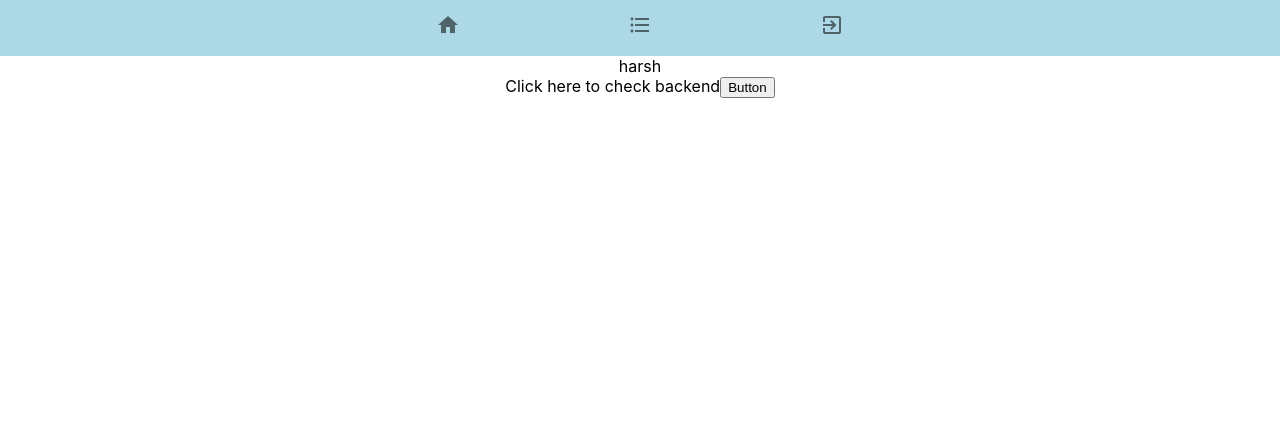
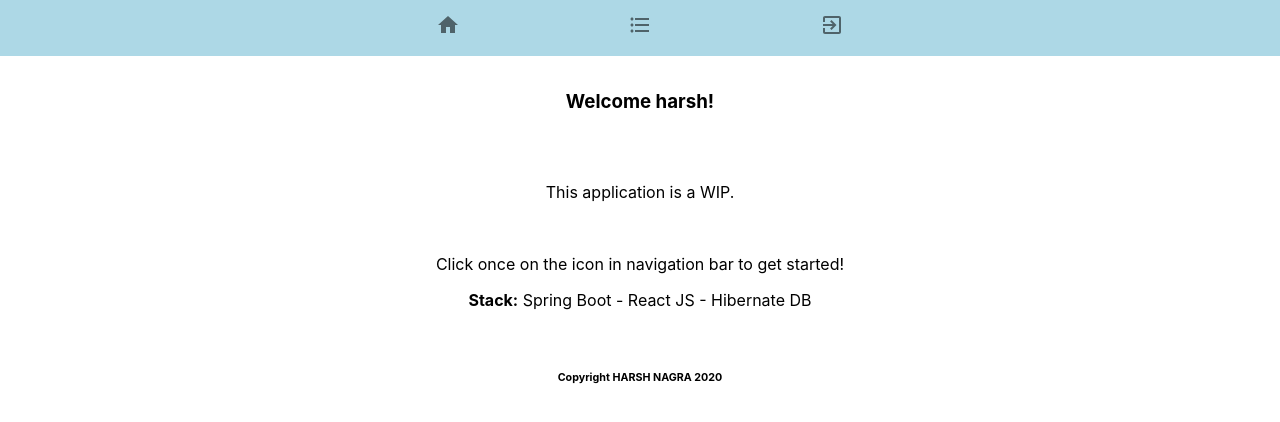
Before and after one commit to HarshNagra/todo-app-springboot-react, a React (Create React App) app in the folder frontend/todo-app-pwa/: page /welcome/harsh in a window 1280 px wide. Shown: the top 422 px of the page. Built offline with nearby package versions, Linux system fonts and the light colour scheme; sample sign-in values are in the browser's storage.

Commit message:
Fixed UI

```diff
--- a/frontend/todo-app-pwa/src/App.js
+++ b/frontend/todo-app-pwa/src/App.js
@@ -24,8 +24,7 @@ function App() {
           <AuthenticatedRoute path="/welcome/:name" component={Welcome}/>
           <AuthenticatedRoute path="/todo/:id" component={Todo}/>
           <AuthenticatedRoute path="/todo" component={TodoList}/>
-          <AuthenticatedRoute path="/logout" component={Logout}/>
-
+          <Route path="/logout" component={Logout}/>
           <Route  component={Error}/>
         </Switch>
       </Router>
--- a/frontend/todo-app-pwa/src/components/error.js
+++ b/frontend/todo-app-pwa/src/components/error.js
@@ -4,7 +4,6 @@ import React from 'react';
 function Error() {
   return (
     <div className="App">
-      {/* <Navigation/> */}
       <h3>Invalid URL!</h3>
     </div>
   );
--- a/frontend/todo-app-pwa/src/components/navigation.js
+++ b/frontend/todo-app-pwa/src/components/navigation.js
@@ -7,6 +7,7 @@ import BottomNavigationAction from '@material-ui/core/BottomNavigationAction';
 import FormatListBulletedIcon from '@material-ui/icons/FormatListBulleted';
 import HomeIcon from '@material-ui/icons/Home';
 import ExitToAppIcon from '@material-ui/icons/ExitToApp';
+
 
 
 const useStyles = makeStyles({
@@ -19,6 +20,7 @@ function Navigation() {
     const classes = useStyles();
     const [value, setValue] = React.useState('Home');
     const isUserLoggedIn = AuthenticationService.isUserLogedIn();
+    const username = AuthenticationService.getLoggedInUserName();
 
     const handleChange = (event, newValue) => {
         setValue(newValue);
@@ -27,7 +29,7 @@ function Navigation() {
     <div className="App">
         <BottomNavigation value={value} onChange={handleChange} className={classes.root}>
             {!isUserLoggedIn && <BottomNavigationAction label="Todo App" icon={<FormatListBulletedIcon />} />}
-            {isUserLoggedIn && <BottomNavigationAction component={Link} to="/welcome/harsh" label="Home" value="welcome" icon={<HomeIcon/>} />}
+            {isUserLoggedIn && <BottomNavigationAction component={Link} to={`/welcome/${username}`} label="Home" value="welcome" icon={<HomeIcon/>} />}
             {isUserLoggedIn && <BottomNavigationAction component={Link} to="/todo" label="Todo" value="todo" icon={<FormatListBulletedIcon />} />}
             {isUserLoggedIn && <BottomNavigationAction onClick={AuthenticationService.logout} component={Link} to="/logout" label="Logout" value="logout" icon={<ExitToAppIcon />} />}
         </BottomNavigation>
--- a/frontend/todo-app-pwa/src/components/todo.js
+++ b/frontend/todo-app-pwa/src/components/todo.js
@@ -79,8 +79,8 @@ function Todo(props) {
 
     return (
         <div>
-            <div className={classes.app}>Task ID: {id}</div>
-            <form className={classes.root}  onSubmit={handleSubmit(onSubmit)}>
+            {/* <div className={classes.app}>Task ID: {id}</div> */}
+            <form style={{paddingTop: '40px'}} className={classes.root}  onSubmit={handleSubmit(onSubmit)}>
                 <TextField
                     name="task"
                     label="Task"
@@ -92,13 +92,13 @@ function Todo(props) {
                 {errors.task && <div style={{display:'inline'}}><p>Task description should have <br/> at least 5 characters</p><br/></div>}
                 <TextField
                     name="targetDate"
-                    label="Target Date"
+                    label="Due Date"
                     variant="outlined"
                     type="date"
                     defaultValue={targetDate}
                     inputRef={register({ required: true })}
                     /> <br/>
-                    {errors.targetDate && "Target Date is required."}
+                    {errors.targetDate && "Due Date is required."}
                 <Button type="submit" className={classes.button} variant="contained"  >
                     Submit
                 </Button>
--- a/frontend/todo-app-pwa/src/components/todoList.js
+++ b/frontend/todo-app-pwa/src/components/todoList.js
@@ -12,10 +12,17 @@ import TableHead from '@material-ui/core/TableHead';
 import TableRow from '@material-ui/core/TableRow';
 import Paper from '@material-ui/core/Paper';
 import Button from '@material-ui/core/Button';
+import EditIcon from '@material-ui/icons/Edit';
+import DeleteIcon from '@material-ui/icons/Delete';
+import AddIcon from '@material-ui/icons/Add';
 
 const useStyles = makeStyles({
+    tableContainer:{
+        padding:'10px'
+    },
     table: {
       minWidth: 650,
+      textAlign: 'center'
     },
     button: {
         backgroundColor: 'lightblue',
@@ -70,17 +77,16 @@ function TodoList(props) {
 
     return (
         <div className="App">
-            {/* <Navigation/> */}
-            <TableContainer component={Paper}>
+            <TableContainer className={classes.tableContainer} component={Paper}>
                 <Table className={classes.table} aria-label="simple table">
                     <TableHead>
                     <TableRow>
                         {/* <TableCell>ID</TableCell> */}
                         <TableCell>Task</TableCell>
                         <TableCell>Due Date</TableCell>
-                        <TableCell>Done</TableCell>
-                        <TableCell>Update</TableCell>
-                        <TableCell>Delete</TableCell>
+                        {/* <TableCell>Done</TableCell> */}
+                        <TableCell></TableCell>
+                        <TableCell></TableCell>
                     </TableRow>
                     </TableHead>
                     <TableBody>
@@ -90,23 +96,26 @@ function TodoList(props) {
                             {row.id}
                         </TableCell> */}
                         <TableCell >{row.task}</TableCell>
-                        <TableCell>{moment(row.targetDate).format('YYYY-MM-DD')}</TableCell>
-                        <TableCell>{''+row.done}</TableCell>
+                        <TableCell>{moment(row.targetDate).format('DD/MM/YYYY')}</TableCell>
+                        {/* <TableCell>{''+row.done}</TableCell> */}
                         <TableCell>
                             <Button
                             className={classes.button}
                             variant="contained"
+
                             onClick={() => updateTodoCLicked(row.id)}>
-                                Update
+                                <EditIcon/>
                             </Button>
+
+
                         </TableCell>
                         <TableCell>
                             <Button
                                 className={classes.button}
                                 variant="contained"
-                                onClick={() => deleteTodoCLicked(row.id)}>
-                                Delete
-                            </Button>
+
+                                onClick={() => deleteTodoCLicked(row.id)}
+                            ><DeleteIcon/></Button>
                         </TableCell>
                         </TableRow>
                     ))}
@@ -119,7 +128,7 @@ function TodoList(props) {
                     className={classes.button}
                     variant="contained"
                     onClick={() => addTodoCLicked(-1)}>
-                    Add
+                    <AddIcon/>
                 </Button>
             </div>
 
--- a/frontend/todo-app-pwa/src/components/welcome.js
+++ b/frontend/todo-app-pwa/src/components/welcome.js
@@ -4,39 +4,41 @@ import HelloWorldService from '../api/todo/HelloWorldService';
 
 
 function Welcome(props) {
-  const [welcomeMessage, setWelcomeMessage] = useState('');
+  // const [welcomeMessage, setWelcomeMessage] = useState('');
 
-  const retrieveWelcomeMessage = () => {
-    HelloWorldService.executeHelloWorldPathService(props.match.params.name)
-    .then(response => handleSuccessfulResponse(response))
-    .catch(error => handleError(error))
-  }
+  // const retrieveWelcomeMessage = () => {
+  //   HelloWorldService.executeHelloWorldPathService(props.match.params.name)
+  //   .then(response => handleSuccessfulResponse(response))
+  //   .catch(error => handleError(error))
+  // }
 
-  const handleSuccessfulResponse = (response) => {
-    console.log(response);
-    setWelcomeMessage(response.data.message);
-  };
+  // const handleSuccessfulResponse = (response) => {
+  //   console.log(response);
+  //   setWelcomeMessage(response.data.message);
+  // };
 
-  const handleError = (error) => {
-    console.log(error.response);
-    let errorMessage = '';
-    if(error.message) errorMessage += error.message
-    if(error.response && error.response.data){
-      errorMessage += error.response.data.message
-    }
-    setWelcomeMessage(errorMessage)
-  };
+  // const handleError = (error) => {
+  //   console.log(error.response);
+  //   let errorMessage = '';
+  //   if(error.message) errorMessage += error.message
+  //   if(error.response && error.response.data){
+  //     errorMessage += error.response.data.message
+  //   }
+  //   setWelcomeMessage(errorMessage)
+  // };
 
   return (
     <div className="App">
-      <div>{props.match.params.name}</div>
-      <div>
-        Click here to check backend
-        <button onClick={retrieveWelcomeMessage}>Button</button>
+      <h3 style={{padding:'15px'}}><b>Welcome {props.match.params.name}!</b></h3><br/>
+      <p></p>
+      <div style={{textAlign:'center'}}>
+        <p>This application is a WIP.</p> <br/> <p>Click once on the icon in navigation bar to get started!</p>
+        <p><b>Stack:</b>  Spring Boot - React JS - Hibernate DB</p> <br/>
       </div>
-      <div>
-        {welcomeMessage}
+      <div style={{fixed: 'bottom', paddingBottom:'10px' }}>
+        <h6 >Copyright HARSH NAGRA 2020</h6>
       </div>
+
     </div>
   );
 }
```
Also changed, not shown: frontend/todo-app-pwa/src/components/login.js (+0 -9 lines), frontend/todo-app-pwa/src/components/logout.js (+0 -7 lines), 1 other file (tests, documents, lock files or other folders).
